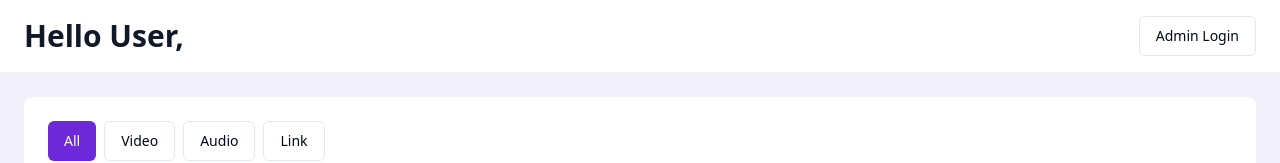
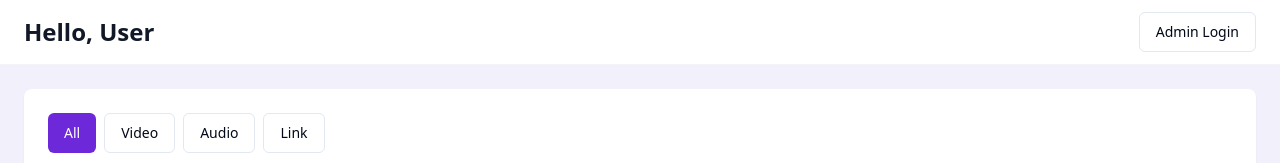
Before and after one commit to benjiemalinao87/channel-linker-lab, a React (Vite) app: page /dashboard in a window 1280 px wide. Shown: the top 163 px of the page. Built offline with nearby package versions, Linux system fonts and the light colour scheme; no server answers; the database is empty.

Commit message:
Fix user greeting display
Update the DashboardHeader component to show the logged-in user's name instead of a generic greeting. The user's first and last name are now displayed when available.
[skip gpt_engineer]

```diff
--- a/src/components/dashboard/DashboardHeader.tsx
+++ b/src/components/dashboard/DashboardHeader.tsx
@@ -17,26 +17,30 @@ export const DashboardHeader = () => {
   const [showAdminInput, setShowAdminInput] = useState(false);
   const [adminPassword, setAdminPassword] = useState("");
 
-  const { data: profile } = useQuery({
+  const { data: profile, isLoading } = useQuery({
     queryKey: ['user-profile'],
     queryFn: async () => {
+      console.log('Fetching user profile...');
       const { data: { user }, error: authError } = await supabase.auth.getUser();
+
       if (authError || !user) {
-        console.log('Auth error or no user:', authError);
+        console.error('Auth error or no user:', authError);
         return null;
       }
 
+      console.log('User found:', user.id);
       const { data, error } = await supabase
         .from('profiles')
         .select('first_name, last_name')
         .eq('id', user.id)
-        .maybeSingle();
+        .single();
 
       if (error) {
-        console.log('Profile fetch error:', error);
+        console.error('Profile fetch error:', error);
         return null;
       }
 
+      console.log('Profile data:', data);
       return data as Profile;
     }
   });
@@ -55,16 +59,16 @@ export const DashboardHeader = () => {
     }
   };
 
-  const displayName = profile ?
-    `${profile.first_name || ''} ${profile.last_name || ''}`.trim() :
-    'User';
+  const displayName = profile && (profile.first_name || profile.last_name)
+    ? `${profile.first_name || ''} ${profile.last_name || ''}`.trim()
+    : 'User';
 
   return (
-    <div className="border-b border-gray-100 bg-white py-4 px-6">
-      <div className="max-w-7xl mx-auto flex justify-between items-center">
+    <div className="border-b border-gray-100 bg-white py-3">
+      <div className="max-w-7xl mx-auto flex justify-between items-center px-4 sm:px-6">
         <div>
-          <h1 className="text-3xl font-bold text-gray-900">
-            Hello {displayName},
+          <h1 className="text-2xl font-semibold text-gray-900">
+            Hello{isLoading ? '...' : `, ${displayName}`}
           </h1>
         </div>
         <div className="flex gap-3 items-center">
```
